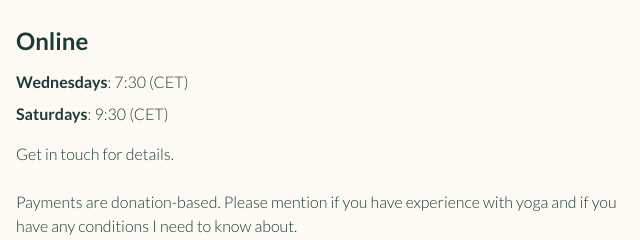
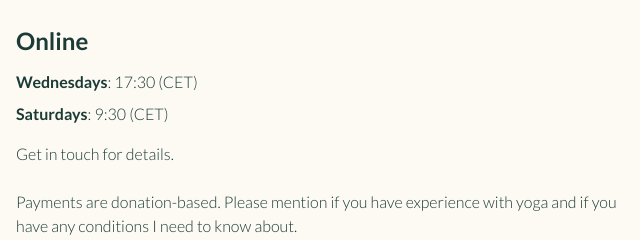
Before and after one commit to Ahureau/dafnabyoga, a website built with webpack: page src/yoga.html in a window 1280 px wide. Shown: the part 370-610 px from the top of the page, 0-640 px from the left. Built offline with nearby package versions, Linux system fonts and the light colour scheme.

Commit message:
quick schedule fix

```diff
--- a/src/yoga.html
+++ b/src/yoga.html
@@ -37,7 +37,7 @@
               Online
             </h3>
             <ul class="onlineScheduleDetails">
-              <li class="onlineScheduleDetail"><p><strong>Wednesdays</strong>: 7:30 (CET)</p></li>
+              <li class="onlineScheduleDetail"><p><strong>Wednesdays</strong>: 17:30 (CET)</p></li>
               <li class="onlineScheduleDetail"><p><strong>Saturdays</strong>: 9:30 (CET)</p></li>
             </ul>
             <div class="onlineScheduleRegistration"><p>Get in touch for details. <br><br>
```
Also changed, not shown: dist/yoga.html.
